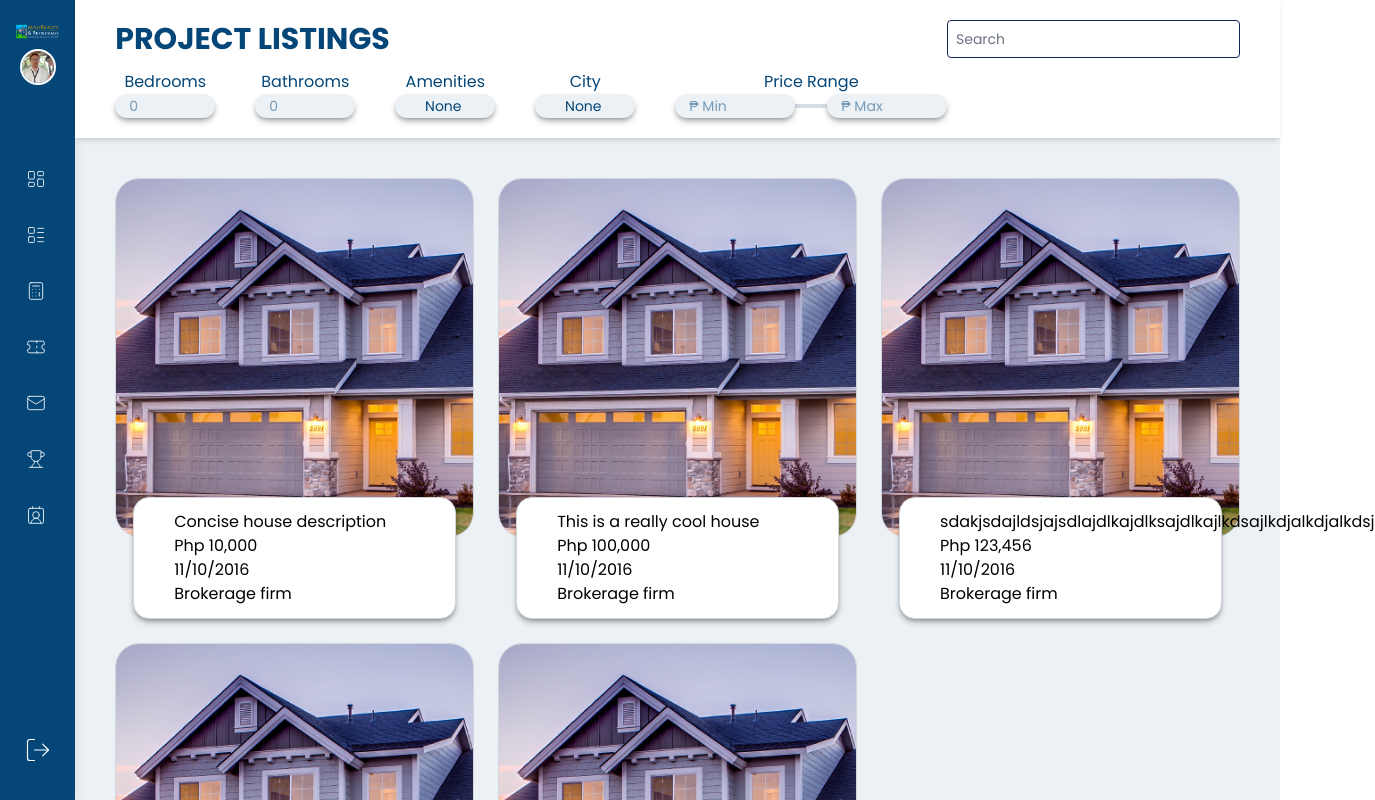
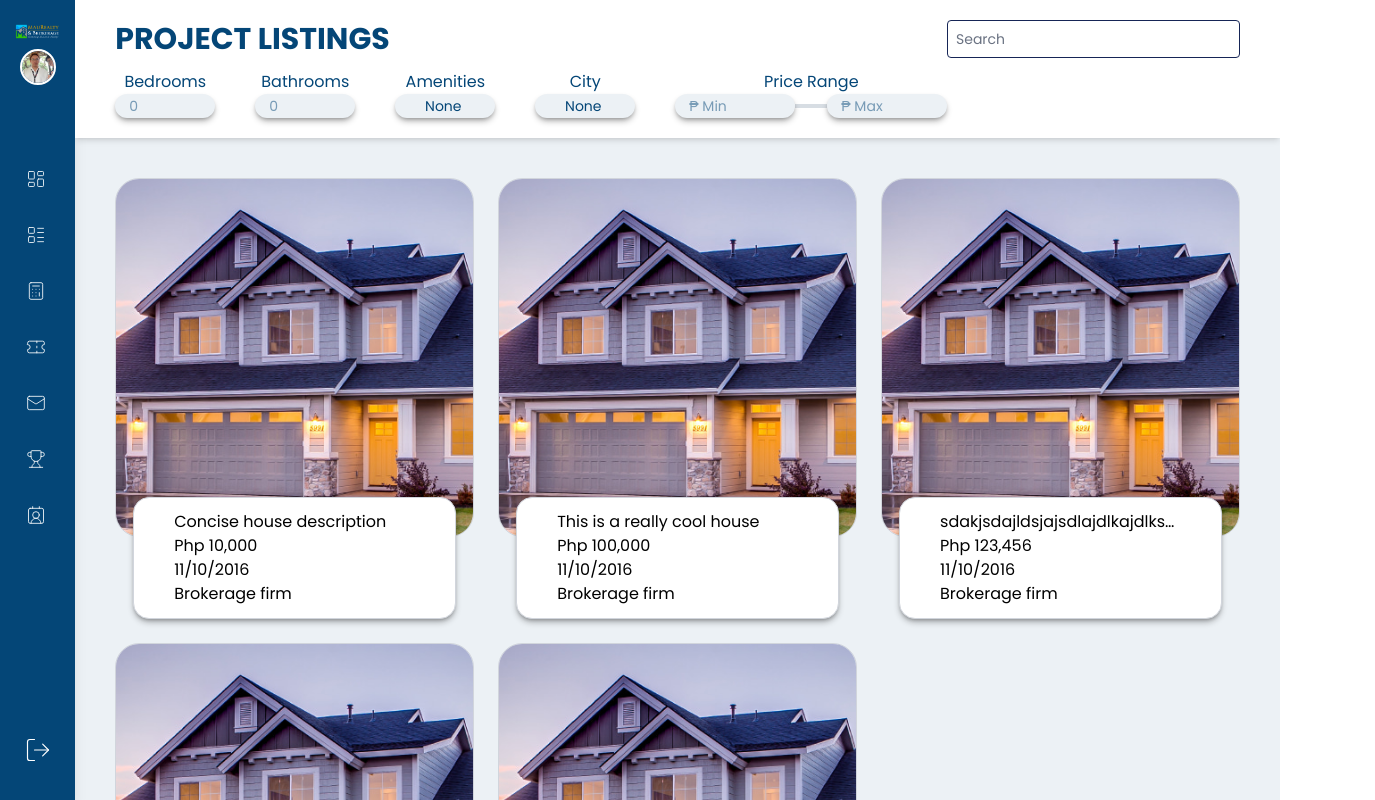
Before and after one commit to Wh4t-20/maurealty-agent-portal, a Vue app: page /listings in a window 1280 px wide. Shown: the top 800 px of the page, 1375 px wide, since content can reach past the window. Built offline with nearby package versions, Linux system fonts and the light colour scheme.

Commit message:
Made modal box for details

```diff
--- a/src/components/PropertyCard.vue
+++ b/src/components/PropertyCard.vue
@@ -5,7 +5,7 @@
     />
 
     <div class="z-1 -mt-10 w-9/10 p-3 px-10 rounded-2xl bg-white border border-gray-300 shadow-md/30 ">
-      <p class="property-desc">{{ details.description }}</p>
+      <p class="property-desc truncate">{{ details.description }}</p>
       <p class="property-price">Php {{ details.price.toLocaleString() }}</p>
       <p class="date">{{ details.created_at.toLocaleDateString() }}</p>
       <p class="broker">Brokerage firm</p>
--- a/src/components/PropertyDetails.vue
+++ b/src/components/PropertyDetails.vue
@@ -1,5 +1,11 @@
 <template>
+    <div class="absolute inset-0 z-10 flex items-center justify-center bg-black/10 backdrop-blur-sm">
+        <div class="bg-white w-10/12 h-11/12 rounded-3xl shadow-2xl border border-gray-100">
 
+            <!--Property Type: House and Lot-->
+
+        </div>
+    </div>
 </template>
 
 <script setup lang="ts">
--- a/src/views/Listings.vue
+++ b/src/views/Listings.vue
@@ -1,6 +1,6 @@
 <template>
-  <div class="w-full bg-[#ECF1F5]">
-    <header class="flex flex-col py-5 px-10 w-full bg-white text-maurealty-blue shadow-md sticky top-0 z-10">
+  <div class="w-full h-screen bg-[#ECF1F5] flex flex-col overflow-hidden">
+    <header class="flex flex-col py-5 px-10 w-full bg-white text-maurealty-blue shadow-md sticky top-0 z-20">
       <!-- Header and search -->
       <div class="flex justify-between items-center w-full pb-3">
         <h1 class="text-3xl font-bold">PROJECT LISTINGS</h1>
@@ -43,8 +43,14 @@
        </div>
     </header>
 
+
+
+    <main class="relative overflow-hidden">
+      <PropertyDetails v-if="false"/>
+
       <!-- Listings-->
-    <section class="p-10">
+      <section class="h-full overflow-y-auto">
+        <div class="p-10">
           <div class="grid grid-cols-1 md:grid-cols-2 lg:grid-cols-3 gap-6">
             <PropertyCard
               v-for="property in properties"
@@ -53,7 +59,11 @@
               class="flex flex-col items-center"
             />
           </div>
+      </div>
       </section>
+
+    </main>
+
   </div>
 </template>
 
@@ -64,6 +74,9 @@ import { ref, computed, onMounted } from 'vue'
 import { type Property }  from '@/assets/classes/listings'
 import PropertyCard from '@/components/PropertyCard.vue'
 import ListingsFilter from '@/components/ListingsFilter.vue'
+
+// remember to delete:
+import PropertyDetails from '@/components/PropertyDetails.vue'
 
 const properties = ref<Property[]>([])
 
```
Lines whose indentation alone changed are shown as unchanged.
